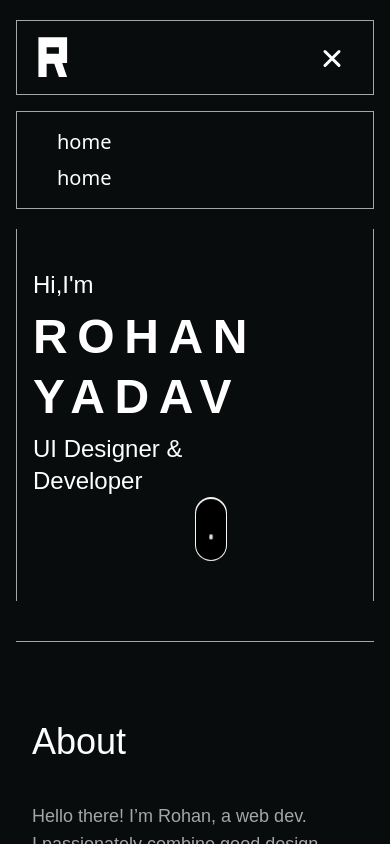
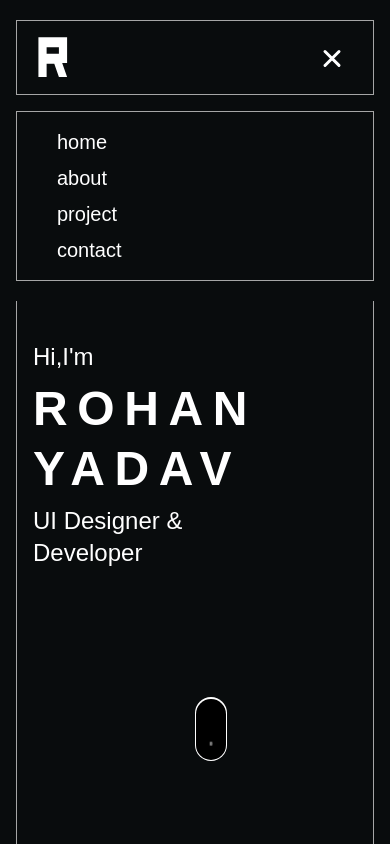
Before and after one commit to rohanny/portfolio, a React (Create React App) app: page / in a window 390 px wide. Both pictures are taken after a click on the button 333 px from the left and 60 px from the top of the page. Shown: the top 844 px of the page. Built offline with nearby package versions, Linux system fonts and the light colour scheme; no server answers.

Commit message:
Added Mobile Navigation

```diff
--- a/src/components/pages/about.jsx
+++ b/src/components/pages/about.jsx
@@ -39,7 +39,7 @@ const About = () => {
                   Node JS
                 </p>
               </div>
-              <div className="flex w-full lg:w-1/5 space-x-6 border border-lightGrey p-3">
+              <div className="flex w-full lg:w-1/5 space-x-4 border border-lightGrey p-3">
                 <img alt="Tailwind Css" src={tailwind} className="h-6 pl-2" />
                 <p className="text-lg text-lightGrey font-light font-satoshi pr-4">
                   Tailwind Css
@@ -59,7 +59,7 @@ const About = () => {
                   Figma
                 </p>
               </div>
-              <div className="flex w-full lg:w-1/5 space-x-6 border border-lightGrey p-3">
+              <div className="flex w-full lg:w-1/5 space-x-4 border border-lightGrey p-3">
                 <img alt="Framer" src={framer} className="h-8 pl-2" />
                 <p className="text-lg text-lightGrey font-light font-satoshi pr-4">
                   Framer
--- a/src/components/pages/home.jsx
+++ b/src/components/pages/home.jsx
@@ -12,7 +12,7 @@ const Home = () => {
 
   return (
     <div className="mx-4 sm:mx-28" id="home">
-      <div className="container mx-auto my-5 font-figtree py-10 px-4 sm:px-20 h-auto border-l border-r border-lightGrey">
+      <div className="container mx-auto my-5 font-figtree py-10 px-4 sm:px-20 h-screen space-y-32 sm:space-y-0 sm:h-auto border-l border-r border-lightGrey">
         <div className="space-y-3 sm:space-y-5">
           <Reveal>
             <p className="font-satoshi font-light text-2xl sm:text-4xl tracking-wide">
--- a/src/components/pages/navbar.jsx
+++ b/src/components/pages/navbar.jsx
@@ -114,15 +114,45 @@ const Navbar = () => {
         </div>
       </div>
       <motion.ul
-        className="px-10 mt-4 py-4 space-y-2 text-xl border border-lightGrey"
+        className="px-10 mt-4 py-4 space-y-2 text-xl border border-lightGrey font-satoshi"
         style={{ display: isClick ? "block" : "none" }}
         variants={variantsUl}
       >
-        <motion.li variants={variants} whileTap={{ scale: 0.95 }}>
+        <motion.li
+          variants={variants}
+          whileTap={{ scale: 0.95 }}
+          onClick={() => {
+            scrollToComponent("home");
+          }}
+        >
           home
         </motion.li>
-        <motion.li variants={variants} whileTap={{ scale: 0.95 }}>
-          home
+        <motion.li
+          variants={variants}
+          whileTap={{ scale: 0.95 }}
+          onClick={() => {
+            scrollToComponent("about");
+          }}
+        >
+          about
+        </motion.li>
+        <motion.li
+          variants={variants}
+          whileTap={{ scale: 0.95 }}
+          onClick={() => {
+            scrollToComponent("project");
+          }}
+        >
+          project
+        </motion.li>
+        <motion.li
+          variants={variants}
+          whileTap={{ scale: 0.95 }}
+          onClick={() => {
+            scrollToComponent("contact");
+          }}
+        >
+          contact
         </motion.li>
       </motion.ul>
     </motion.nav>
```
